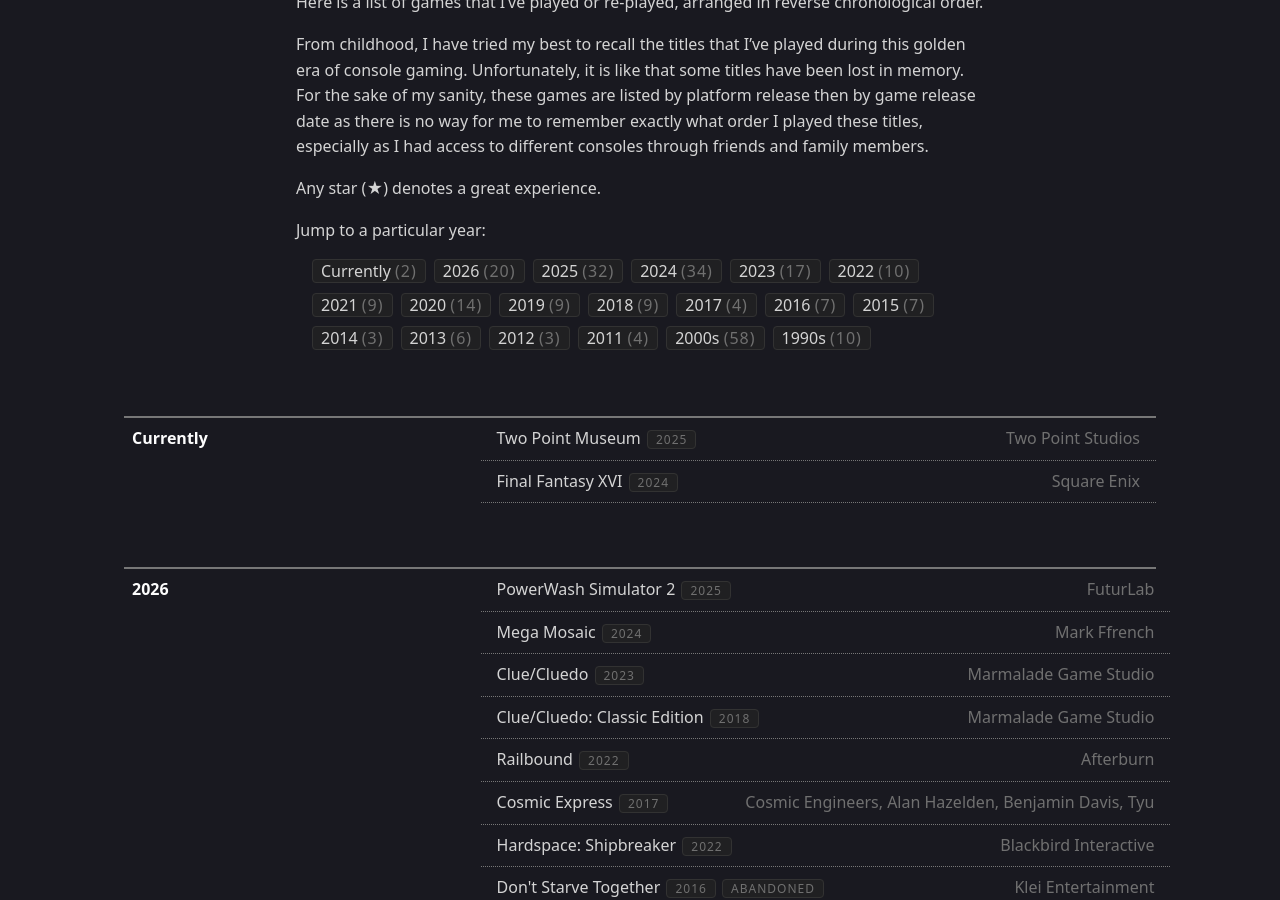
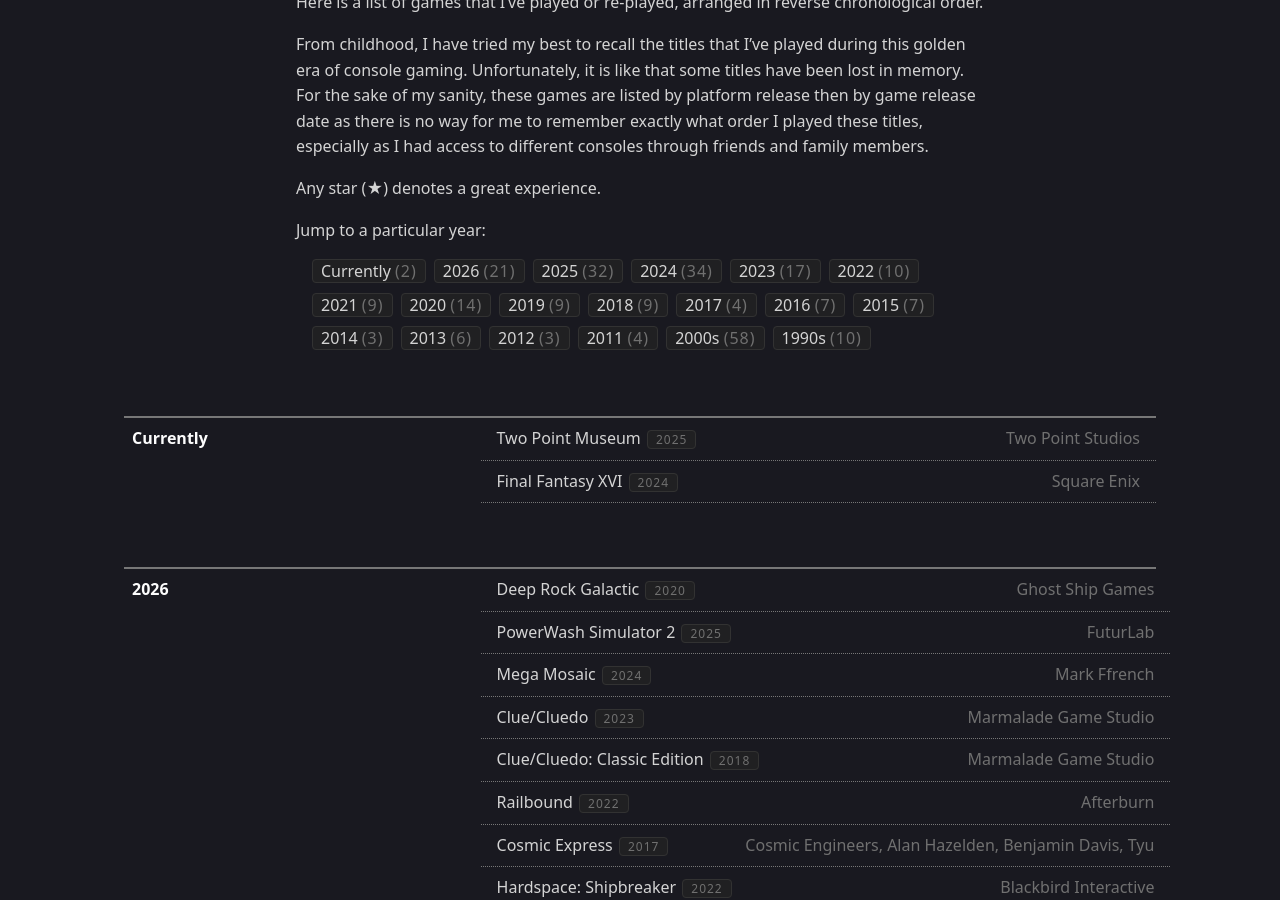
Before and after one commit to KlazHTT/personal-website, a Jekyll site: the page built from pages/gaming.md, in a window 1280 px wide and 900 px high, scrolled down 370 px. Built offline with Jekyll 4.4.1, drawn with Linux system fonts in a browser that asks for light colours.

Commit message:
Update games.yml

```diff
--- a/_data/games.yml
+++ b/_data/games.yml
@@ -10,6 +10,10 @@
       status:
 - year: 2026
   games:
+    - title: Deep Rock Galactic
+      developer: Ghost Ship Games
+      released: 2020
+      status: Completed
     - title: PowerWash Simulator 2
       developer: FuturLab
       released: 2025
```
